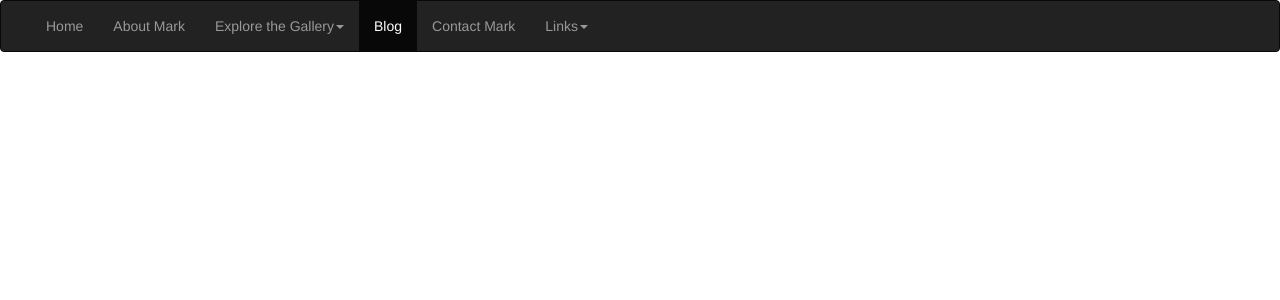
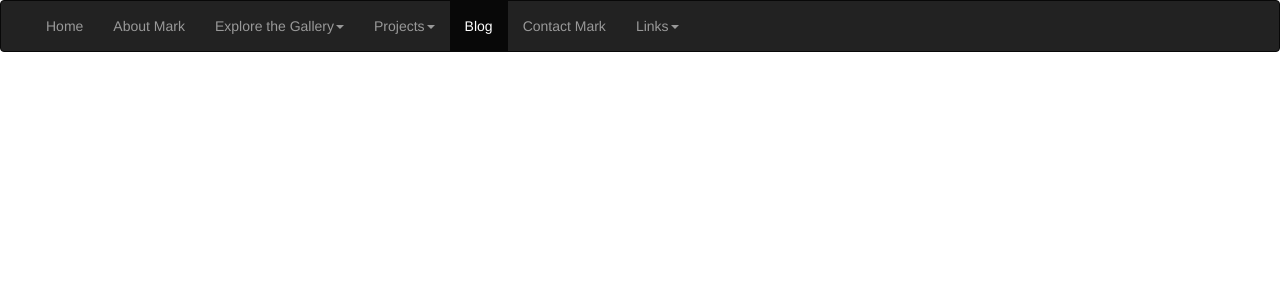
Before and after one commit to markymo5115/mdmorris_live, a Django app: template my_zinnia_bootstrap/templates/zinnia/navigation.html in a window 1280 px wide. Shown: the top 300 px of the page. Run offline with Django 3.2, Linux system fonts and the light colour scheme; the template is opened without the code that fills it, so the values that code supplies are empty; some libraries are stand-ins or nearby versions.

Commit message:
Added a proxy model to photologue to make the images display in oldest photo first. This is in order to show the chronological development of the project.
Problem now is that the clicking through doesn't follow the order!

```diff
--- a/mdmorris_blog/urls.py
+++ b/mdmorris_blog/urls.py
@@ -32,6 +32,8 @@ from zinnia.sitemaps import CategorySitemap
 from zinnia.sitemaps import EntrySitemap
 from zinnia.sitemaps import TagSitemap
 
+import photologue_custom
+
 urlpatterns = [
    url(r'^home', frontpage_views.home_view, name='home'),
    url(r'^about-me', frontpage_views.aboutme_view, name='about_me'),
@@ -48,6 +50,7 @@ urlpatterns = [
     url(r'^comments/', include('django_comments.urls')),
     url(r'^xmlrpc/$', handle_xmlrpc),
     url(r'^i18n/', include('django.conf.urls.i18n')),
+    url(r'^projects/', include('photologue_custom.urls', namespace='photologue-custom')),
     url(r'^explore/', include('photologue.urls', namespace='photologue')),
     url(r'^$', RedirectView.as_view(url='home', permanent=True))
 ]
--- a/my_zinnia_bootstrap/templates/zinnia/navigation.html
+++ b/my_zinnia_bootstrap/templates/zinnia/navigation.html
@@ -54,6 +54,16 @@
 					<li class="sub-page"><a href="{% url 'photologue:pl-gallery' slug='miniature-paintings' %}">Miniature Paintings</a></li>
 					</ul>
 			    </li>
+			   <li class="projects dropdown">
+				<a data-target="#" href="" class="dropdown-toggle" data-toggle="dropdown">
+			            Projects<b class="caret"></b>
+			        </a>
+					<ul class="dropdown-menu">
+
+					<li class="sub-page"><a href="{% url 'photologue-custom:pl-projects' slug='enamel-cross-project' %}">Enamel Cross</a></li>
+			    </li>
+			   </ul>
+			</li>
 
 			   {% url 'zinnia:entry_archive_index' as entry_archive_index_url %}
 		   	   <li class="blog{% if entry_archive_index_url in request.path %} active{% endif %}">
--- a/my_zinnia_bootstrap/templates/zinnia/template_css.html
+++ b/my_zinnia_bootstrap/templates/zinnia/template_css.html
@@ -38,8 +38,8 @@ body{
 
 @media (max-width:400px) {
 	.navbar-brand {
-		height: 50px;
-		width: 50px;
+		height: 75px;
+		width: 75px;
 	}
 }
 
--- /dev/null
+++ b/photologue_custom/urls.py
@@ -0,0 +1,8 @@
+from django.conf.urls import url
+from .views import MyGalleryDetailView
+
+urlpatterns = [
+	url(r'^gallery/(?P<slug>[\-\d\w]+)/$',
+		MyGalleryDetailView.as_view(),
+		name='pl-projects'),
+]
```
Also changed, not shown: photologue_custom/models.py (+19 -10 lines), photologue_custom/views.py (+14 -8 lines), photologue_custom/templates/photologue_custom/mygallery_detail.html (renamed from photologue_custom/templates/mygallery_detail.html).
